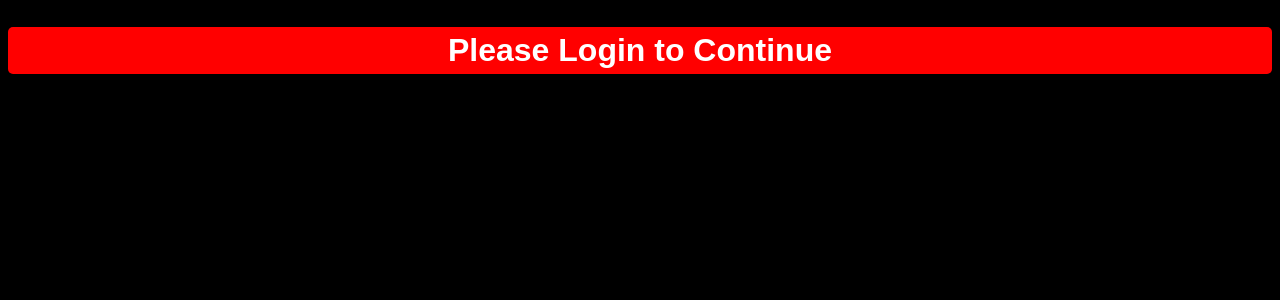
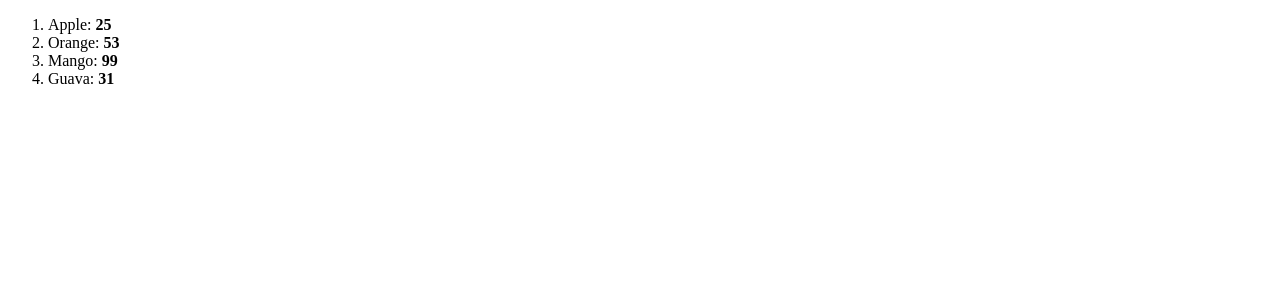
Before and after one commit to AlphonesAbhilash/React-Learn, a React (Vite) app in the folder Learn-react/: page / in a window 1280 px wide. Shown: the top 300 px of the page. Built offline with nearby package versions, Linux system fonts and the light colour scheme.

Commit message:
Rendered Lists and applied Sort, map and filter methods.

```diff
--- a/Learn-react/src/App.jsx
+++ b/Learn-react/src/App.jsx
@@ -4,11 +4,12 @@ import Food from './Food.jsx'
 import Card from './Card.jsx'
 import Student from './Student.jsx'
 import Greet from './Greet.jsx'
+import Lists from './Lists.jsx'
 
 function App(){
   return(
     <>
-      <Greet name="Alphones" isLoggedin={false}></Greet>
+      <Lists></Lists>
     </>
   );
 }
--- /dev/null
+++ b/Learn-react/src/Lists.jsx
@@ -0,0 +1,18 @@
+function Lists(){
+    const fruits=[{name:"Apple", calories:25 },
+                {name:"Orange", calories:53},
+                {name:"Banana", calories:111},
+                {name: "Mango", calories:99},
+                {name:"Guava", calories:31}
+                                            ]
+    fruits.sort()
+    const fruitsList=fruits.map(fruit=><li>{fruit}</li>)
+
+    const lowCalFruits=fruits.filter(fruit=> fruit.calories<100);
+    lowCalFruits.sort();
+    const lowCallist=lowCalFruits.map(fruit=><li>{fruit.name}: <b>{fruit.calories}</b></li>)
+
+    return(<ol>{lowCallist}</ol>);
+}
+
+export default Lists
--- a/Learn-react/src/index.css
+++ b/Learn-react/src/index.css
@@ -36,9 +36,9 @@ p{
 p{
   margin: 0;
 } */
-*{
+/* *{
   background-color: black;
-}
+} */
 .welcome{
   background-color: rgb(139, 49, 219);
   border-radius: 7px;
```
